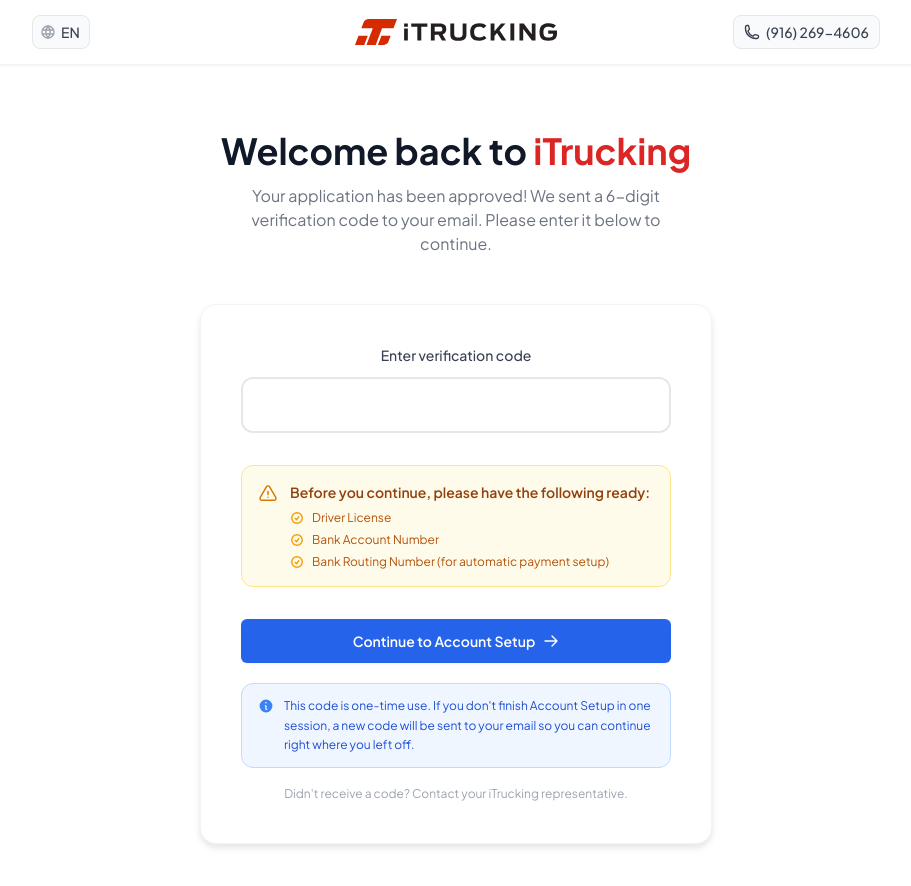
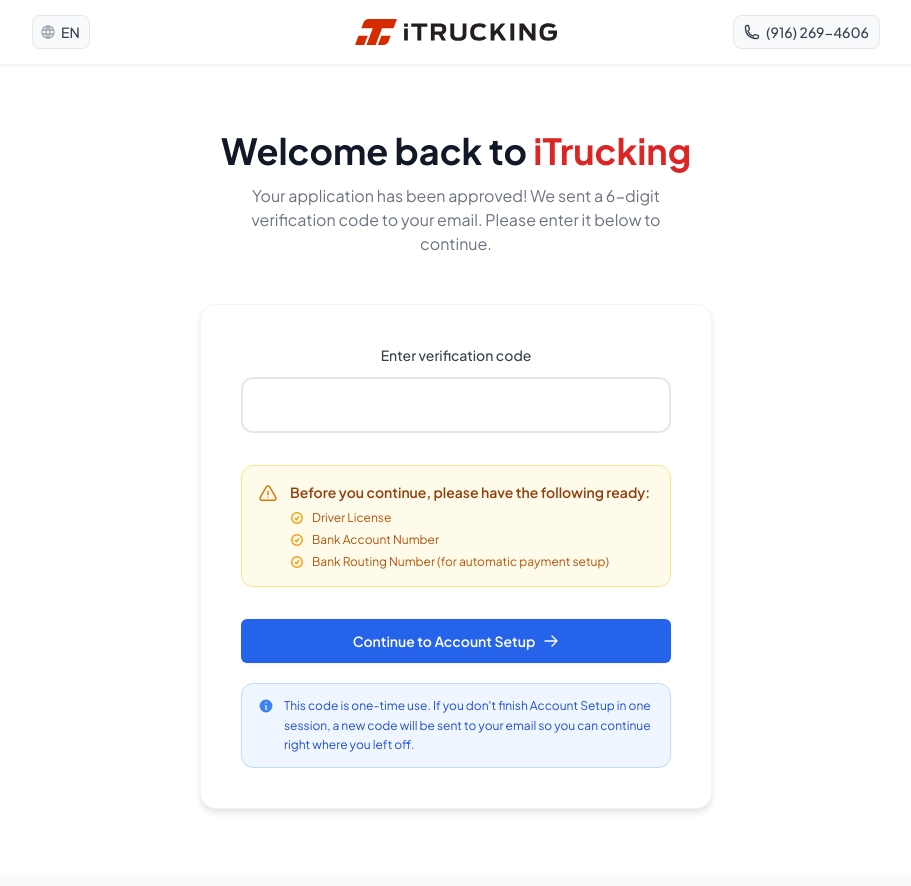
Before and after one commit to akharlamov-arch/registration-flow, a React (Vite) app: page /#/registration in a window 1280 px wide. Shown: the top 886 px of the page, without its empty margins (184-1095 px from the left). Built offline with nearby package versions, Linux system fonts and the light colour scheme.

Commit message:
OTP screen: remove noCode text

```diff
--- a/src/pages/OtpVerification.jsx
+++ b/src/pages/OtpVerification.jsx
@@ -2313,9 +2313,6 @@ export default function OtpVerification() {
           <p className="text-xs text-blue-700 leading-relaxed">{t('otp.otpHint')}</p>
         </div>
 
-        <p className="text-xs text-gray-400 text-center mt-4 leading-relaxed">
-          {t('otp.noCode')}
-        </p>
       </div>
     </main>
   )
```
